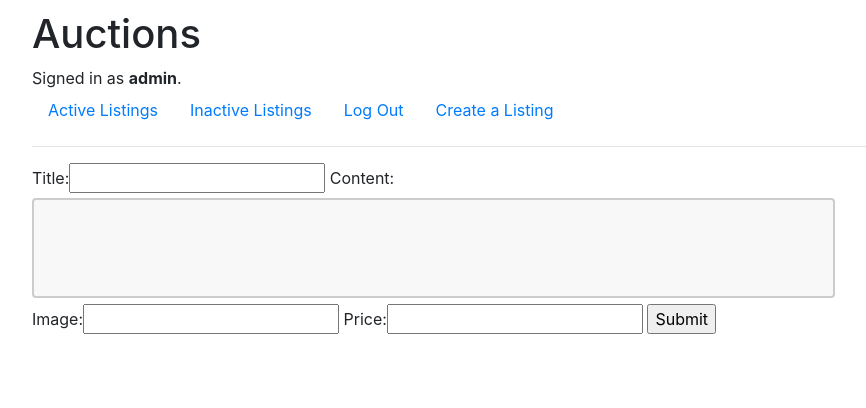
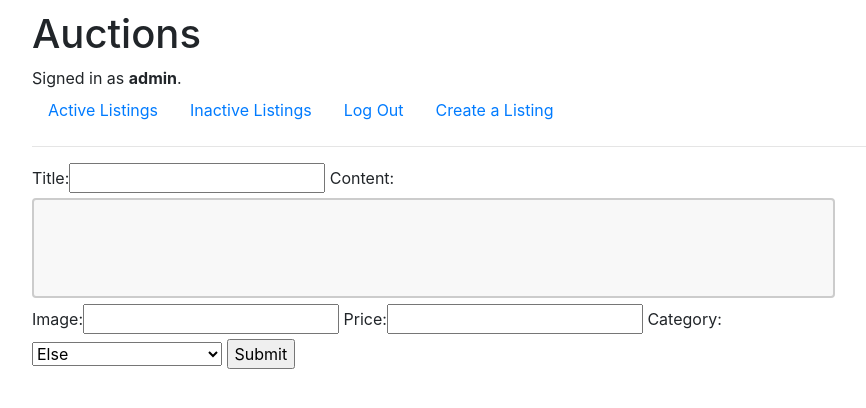
Before and after one commit to gabadadzeluca/project-2, a Django app: page /create in a window 1280 px wide. Shown: the top 408 px of the page, without its empty margins (106-972 px from the left). Run offline with Django 3.2, Linux system fonts and the light colour scheme; a user stored in the database is signed in; some libraries are stand-ins or nearby versions.

Commit message:
Added template page for categories

```diff
--- a/auctions/forms.py
+++ b/auctions/forms.py
@@ -1,28 +1,25 @@
+from random import choices
 from django.forms import ModelForm, Textarea, TextInput, IntegerField
 from django import forms
 from .models import Listing, User, Comments, Bids
 
 
 class ListingForm(ModelForm):
-    title = forms.CharField(max_length=64)
-    content = forms.Textarea(attrs={'cols': 40, 'rows': 10})
-    image = forms.CharField(required=False)
-    price = forms.IntegerField()
-    #active = forms.BooleanField()
+
     class Meta:
         model = Listing
-        fields = ["title", "content", "image", "price"]
+        fields = ["title", "content", "image", "price", "category"]
 
 
 class CommentForm(ModelForm):
-    comment = forms.Textarea(attrs={'cols':40, 'rows':10})
+    #comment = forms.Textarea(attrs={'cols':40, 'rows':10})
     class Meta:
         model = Comments
         fields = ['comment']
 
 
 class Bidform(ModelForm):
-    bid = forms.IntegerField()
+    #bid = forms.IntegerField()
 
     class Meta:
         model = Bids
--- a/auctions/models.py
+++ b/auctions/models.py
@@ -1,10 +1,31 @@
 from django.contrib.auth.models import AbstractUser
 from django.db import models
+
+
+
+
 class User(AbstractUser):
     pass
 
 
+
+
 class Listing(models.Model):
+    CATEGORY_CHOICES = [
+        ("ELSE.", "Else"),
+        ("ACCESORIES", "Accessories"),
+        ("SPORT", "Sports"),
+        ("CLOTHING", "Clothing"),
+        ("ELECTRONICS", "Electronics"),
+        ("ART", "Art"),
+        ("MOVIES-AND-TV", "Movies and Television"),
+        ("TOYS-AND-GAMES", "Toys and Games"),
+        ("VIDEO-GAMES", "Video Games"),
+        ("HOME-AND-KITCHEN", "Home and Kitchen"),
+        ("SELF-CARE", "Self Care"),
+        ("BOOKS", "Books"),
+    ]
+
     title = models.CharField('Title',max_length=64)
     content = models.TextField('Content',max_length=500)
     image = models.CharField(blank=True, max_length=400)
@@ -12,6 +33,11 @@ class Listing(models.Model):
     price = models.PositiveIntegerField('Price')
     time = models.DateTimeField(auto_now=True)
     active = models.BooleanField('active',default=True)
+    category = models.CharField(
+        max_length=30,
+        choices=CATEGORY_CHOICES,
+        default= CATEGORY_CHOICES[0][0],
+    )
 
     def __str__(self):
         return f"{self.title} | Posted by: {self.user}"
--- a/auctions/templates/auctions/listing.html
+++ b/auctions/templates/auctions/listing.html
@@ -7,6 +7,7 @@
 {% block body %}
     <div class="item-listing">
         <div><h4>Item: {{listing.title}}</h4></div>
+        <div>Category: <a href="">{{category}}</a></div>
         <div>Description: {{listing.content}}</div>
         {% if listing.image %}
             <div><img src="{{listing.image}}" alt="{{listing.title}}" class="img-full-page"></div>
--- a/auctions/urls.py
+++ b/auctions/urls.py
@@ -9,7 +9,8 @@ urlpatterns = [
     path("logout", views.logout_view, name="logout"),
     path("register", views.register, name="register"),
     path("create", views.create, name="create"),
+    path("categories/", views.categories, name="categories"),
+    #path("categories/", views.categories, name="categories"),
     path("listing/<int:listing_id>", views.listing, name="listing"),
 
-
 ]
--- a/auctions/views.py
+++ b/auctions/views.py
@@ -112,12 +112,13 @@ def listing(request, listing_id):
     invalid_bid_message = "The bid must be higher or equal to it's starting bid!"
 
 
-
+    print("bids: ", bids) #test
     if request.user.is_authenticated:
         if request.user == listing.user:
 
             # add ability to close the listing
             print(listing.active)
+            print(listing.category.lower().title())
 
         if (request.method == "POST" and listing.active is True):
 
@@ -145,6 +146,8 @@ def listing(request, listing_id):
                         "comments": comments,
                         "bids": bids,
                         "bid_form": Bidform(),
+                        "category": listing.category.lower().title(),
+
 
                     })
 
@@ -162,7 +165,10 @@ def listing(request, listing_id):
         "comments": comments,
         "bids": bids,
         "bid_form": Bidform(),
+        "category": listing.category.lower().title(),
+
         #"active_bid": active_bid
+
 
     })
 
@@ -171,4 +177,15 @@ def listing(request, listing_id):
             "listing": listing,
             "comments": comments,
             "bids": bids,
+            "category": listing.category.lower().title(),
+
         })
+
+
+def categories(request):
+    categories = Listing.objects.values('category').distinct().order_by('category')
+    print(categories)
+    return render(request, "auctions/categories.html",{
+        "categories": categories,
+
+    })
```
Also changed, not shown: auctions/templates/auctions/categories.html (added, +19 -0 lines), auctions/migrations/0001_initial.py, auctions/migrations/0002_alter_listing_category.py (added), auctions/migrations/0002_remove_bids_price.py (deleted), auctions/migrations/0003_alter_listing_active.py (deleted), auctions/migrations/0003_category_remove_listing_category_listing_category.py (added), auctions/migrations/0004_remove_listing_category_delete_category_and_more.py (added), db.sqlite3.
